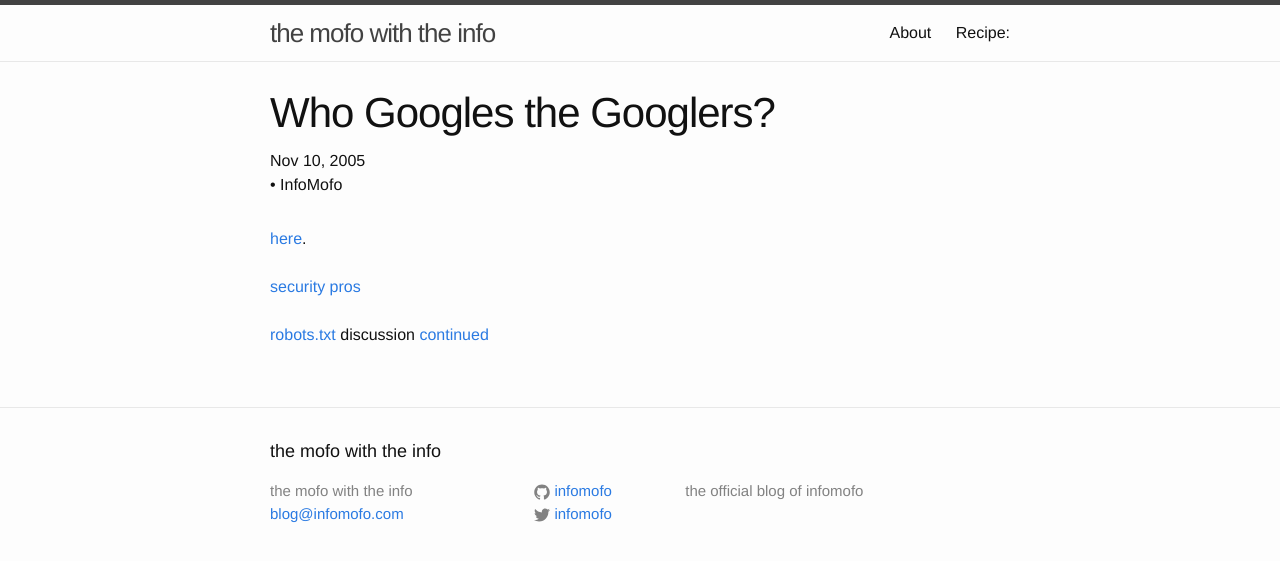
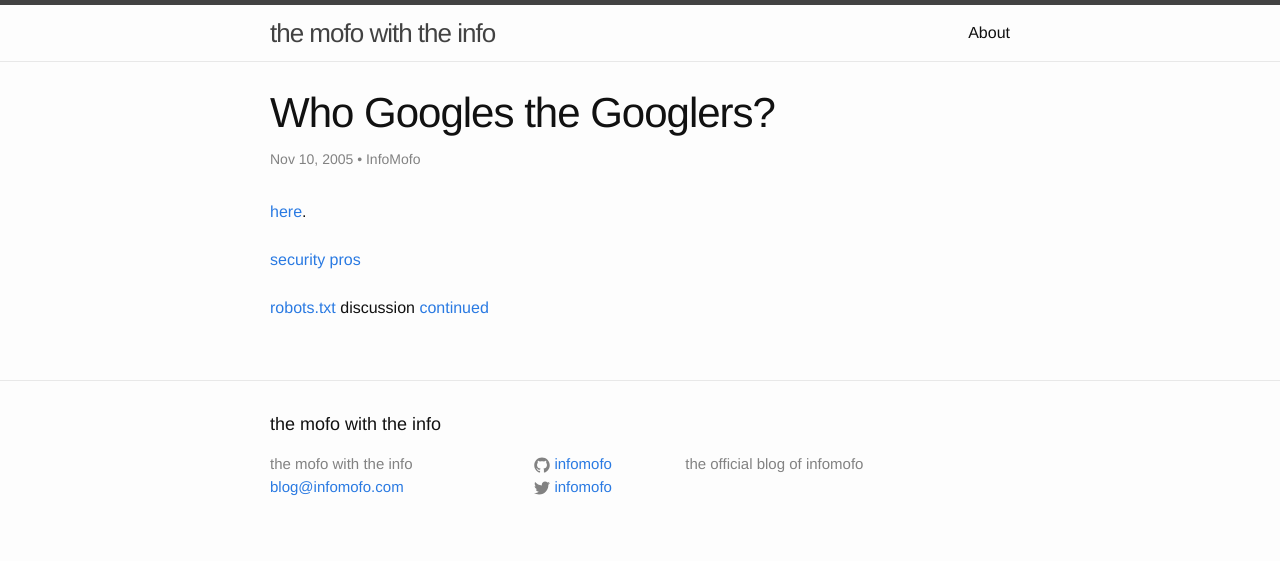
Before and after one commit to infomofo/blog, a Jekyll site: the page built from _posts/2005-11-09-who-googles-googlers.html, in a window 1280 px wide. Shown: the top 561 px of the page. Built offline with Jekyll 4.4.1, drawn with Linux system fonts in a browser that asks for light colours.

Commit message:
fix recipe template format

```diff
--- a/_layouts/post.html
+++ b/_layouts/post.html
@@ -5,8 +5,7 @@
 
   <header class="post-header">
     <h1 class="post-title" itemprop="name headline">{{ page.title }}</h1>
-    <p class="post-meta">
-    <div itemprop="datePublished">{{ page.date | date: "%b %-d, %Y" }}</div>{% if page.author %} • <span itemprop="author" itemscope itemtype="http://schema.org/Person"><span itemprop="name">{{ page.author }}</span></span>{% endif %}</p>
+    <p class="post-meta"><time datetime="{{ page.date | date_to_xmlschema }}" itemprop="datePublished">{{ page.date | date: "%b %-d, %Y" }}</time>{% if page.author %} • <span itemprop="author" itemscope itemtype="http://schema.org/Person"><span itemprop="name">{{ page.author }}</span></span>{% endif %}</p>
   </header>
 
   <div class="post-content" itemprop="articleBody">
```
Also changed, not shown: _drafts/recipe.md (renamed from templates/recipe.md).
